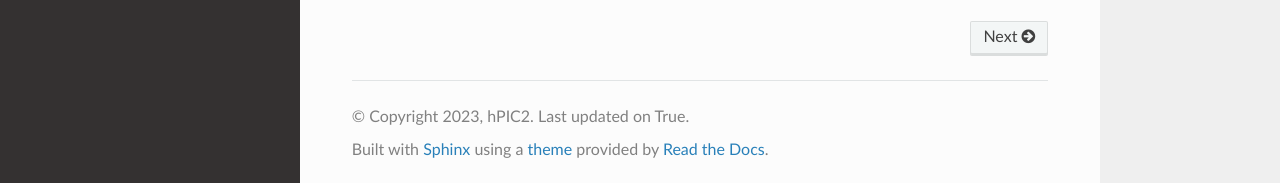
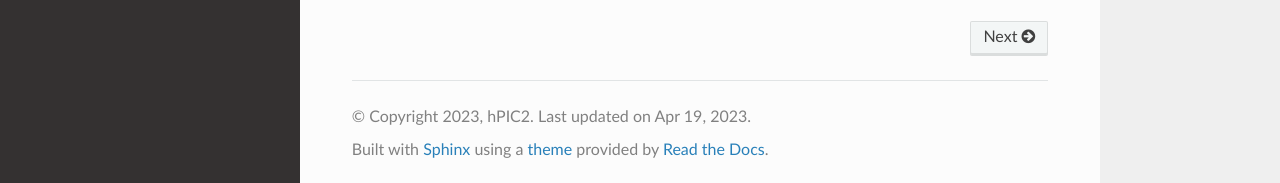
Before and after one commit to lcpp-org/hpic2doc, a Sphinx documentation site: the page built from docs/source/index.rst, in a window 1280 px wide and 900 px high, scrolled down 920 px. Shown: the part 714-897 px from the top of the window. Built offline with Sphinx 7.4.7 and the Read the Docs theme 2.0.0, drawn with Linux system fonts in a browser that asks for light colours.

Commit message:
Fix "last updated"

```diff
--- a/docs/source/conf.py
+++ b/docs/source/conf.py
@@ -43,8 +43,9 @@ html_theme = 'sphinx_rtd_theme'
 # -- Options for EPUB output
 epub_show_urls = 'footnote'
 
+html_last_updated_fmt = ""
+
 html_context = {
 "display_github": False, # Add 'Edit on Github' link instead of 'View page source'
-"last_updated": True,
 "commit": False,
 }
```
